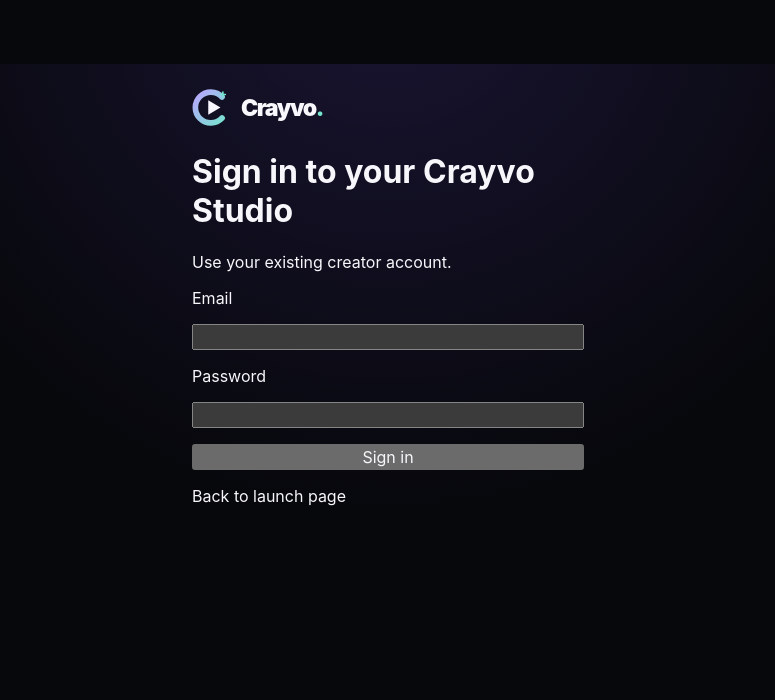
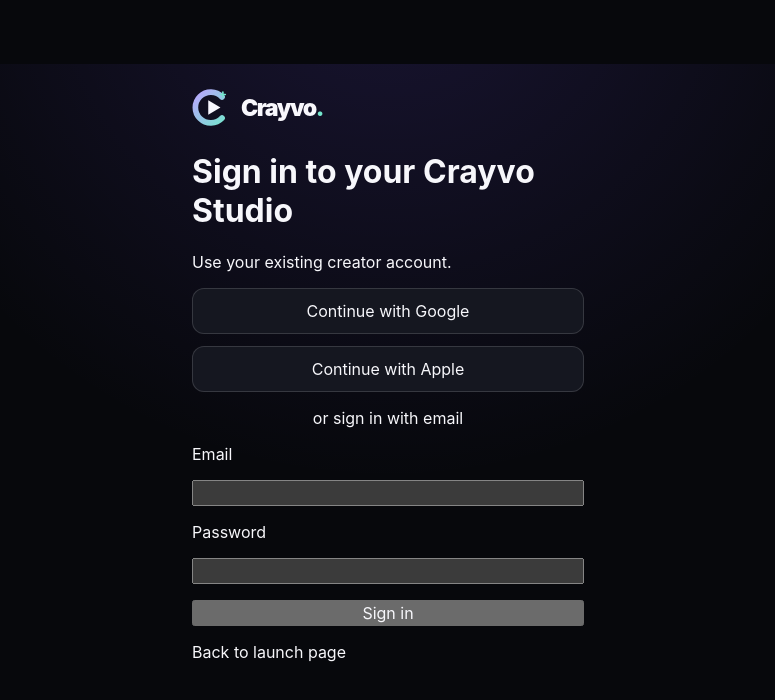
Before and after one commit to Rando2020/Mochitvlike, a Next.js app: page /login in a window 1280 px wide. Shown: the top 700 px of the page, without its empty margins (252-1027 px from the left). Built offline with nearby package versions, Linux system fonts and the light colour scheme.

Commit message:
feat(auth): show Google and Apple sign-in options alongside password login

```diff
--- a/app/login/page.tsx
+++ b/app/login/page.tsx
@@ -1,6 +1,7 @@
 import Link from "next/link";
 import { CrayvoBrand } from "@/components/brand/CrayvoBrand";
 import { signIn } from "./actions";
+import { startSocialSignIn } from "./oauth-actions";
 
 export default async function LoginPage({ searchParams }: {
   searchParams: Promise<{ error?: string }>;
@@ -11,6 +12,14 @@
       <CrayvoBrand /><h1>Sign in to your Crayvo Studio</h1>
       <p>Use your existing creator account.</p>
       {error === "credentials" && <p role="alert">Unable to sign in. Check your email and password and try again.</p>}
+      <form action={startSocialSignIn} style={{ display: "grid", gap: 12 }}>
+        <button type="submit" name="provider" value="google" className="ops-button">Continue with Google</button>
+        <button type="submit" name="provider" value="apple" className="ops-button">Continue with Apple</button>
+      </form>
+      <p style={{ textAlign: "center" }}>or sign in with email</p>
+      {error === "oauth" && <p role="alert">Social sign-in could not finish. Check that this provider is enabled.</p>}
+      {error === "configuration" && <p role="alert">Social sign-in needs the approved website URL configured.</p>}
+      {error === "provider" && <p role="alert">Unsupported sign-in provider.</p>}
       <form action={signIn} style={{ display: "grid", gap: 16 }}>
         <label htmlFor="email">Email</label>
         <input id="email" name="email" type="email" autoComplete="username" required maxLength={254} />
```
